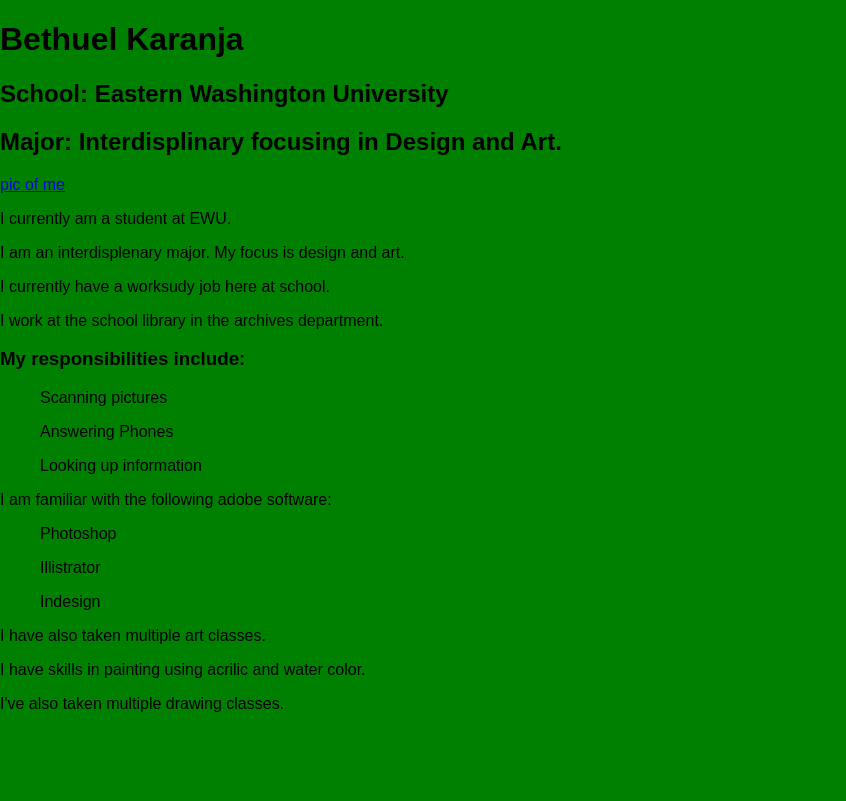
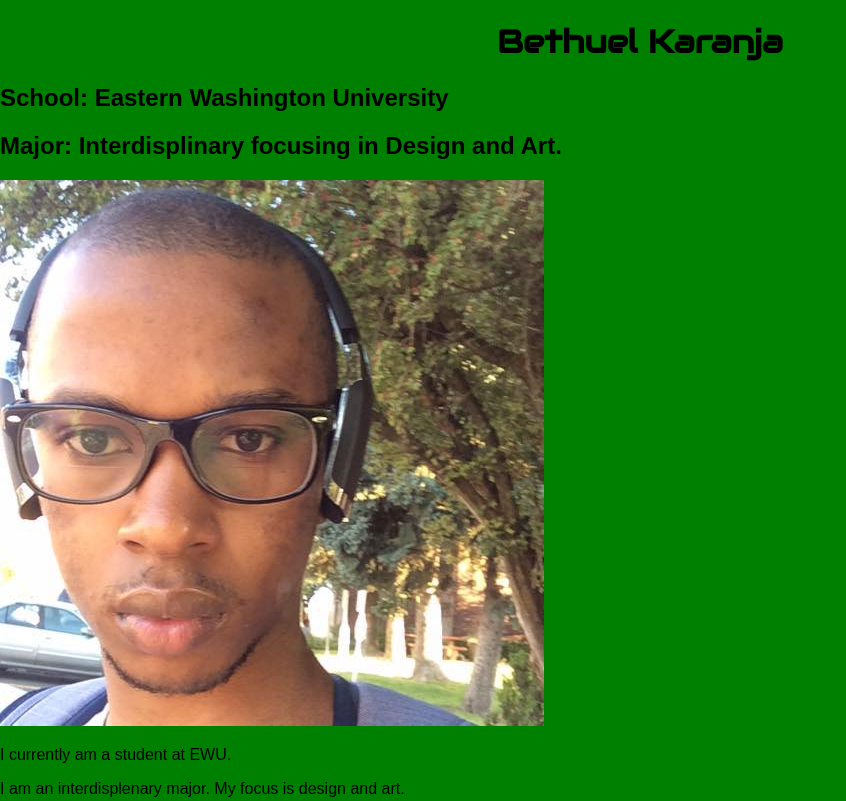
Before and after one commit to bkaranja25/bkaranja25.github.io-master, a plain HTML site: page index.html in a window 1280 px wide. Shown: the top 801 px of the page, without its empty margins (0-846 px from the left). Drawn offline with Linux system fonts and the light colour scheme.

Commit message:
codepen edits

```diff
--- a/css/style.css
+++ b/css/style.css
@@ -2,3 +2,8 @@
 body {
   background: green;
 }
+
+h1{
+  text-align: center;
+  font-family:audiowide, serif;
+}
--- a/index.html
+++ b/index.html
@@ -20,12 +20,14 @@
     <p><html>
 <head>
 <title>Bio</title>
+<link href='https://fonts.googleapis.com/css?family=Audiowide' rel='stylesheet' type='text/css'>
 </head>
 <body>
-<h1>Bethuel Karanja<img scr</h2>
+<h1>Bethuel Karanja<img scr</h1>
 <h2>School: Eastern Washington University</h2>
-<h2>Major: Interdisplinary focusing in Design and Art.</h2>
-  <a href="img/me.jpg">pic of me</a> </p>
+<h2>Major: Interdisplinary focusing in Design and Art.</h2></p>
+
+<p><img src="img/mepic.jpg" alt="a pic of me" /></p>
 
 <p><p> I currently am a student at EWU.</p>
    <p> I am an interdisplenary major. My focus is design and art.</p>
```
